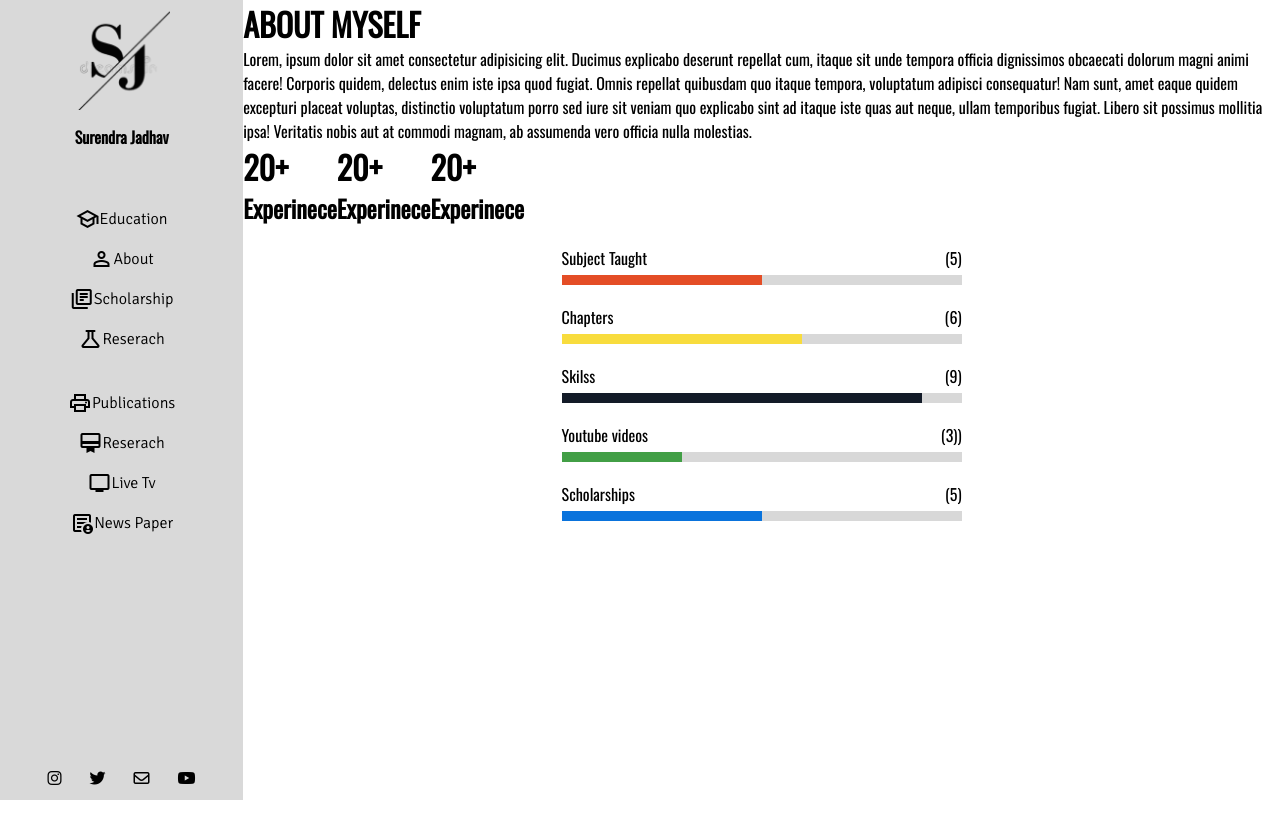
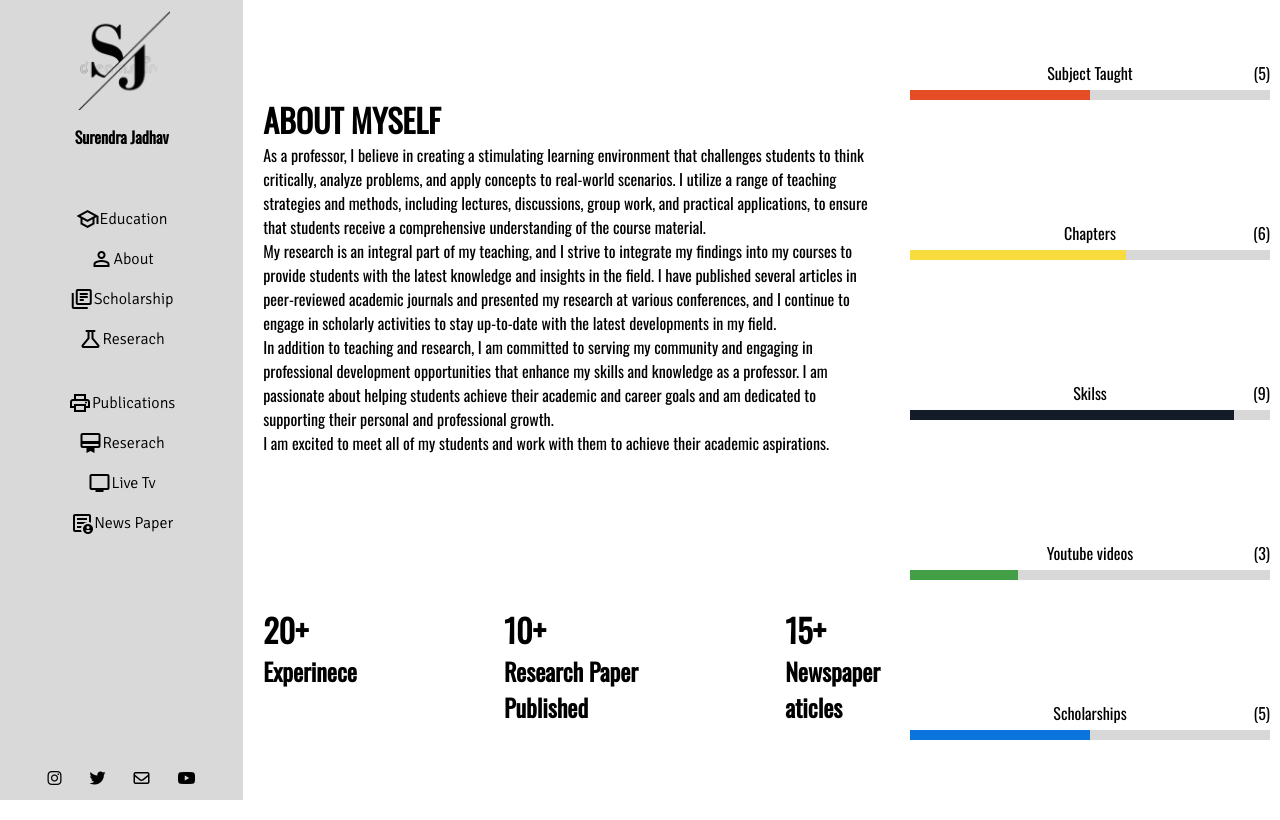
Before and after one commit to MinalSalvi/Portfolio_FE, an Angular app: page /About in a window 1280 px wide. Built offline with nearby package versions, Linux system fonts and the light colour scheme.

Commit message:
About page Update!

```diff
--- a/src/app/about/about.component.css
+++ b/src/app/about/about.component.css
@@ -33,32 +33,65 @@ font-family: 'Oswald', sans-serif;
   padding: 4ch;
 } */
 
+.container{
+  /* border: 1px solid red; */
+  display: flex;
+
+}
+
+.LS{
+/* border: 1px solid blue; */
+display: flex;
+flex-direction: column;
+
+}
+
+.container-skills{
+  /* border: 1px solid black; */
+  width:45vh;
+  height: 100vh;
+  display: flex;
+  flex-direction: column;
+  justify-content: space-around;
+  margin: 0;
+}
+
+.LS{
+  display: flex;
+  /* border: 1px solid red; */
+  justify-content: space-around;
+  padding: 20px;
+}
 
 .LS-down{
   display: flex;
+  flex-direction: row;
+  justify-content: space-between;
 }
 
+.RS{
+  margin: 0;
+  /* border: 1px solid red; */
+  padding: 10px;
+
+
+
+}
 .wrapper{
-  border: 1px solid red;
-  /* height: 30px; */
+
   height:auto;
 }
-.fill{
-  height: 20px;
-  border: 1px solid blue;
-  margin: 25px 50px;
-background-color: yellow;
-  border-radius: 50px;
+
+.container-skills{
+  /* border: 1px solid blue; */
 }
+
 body {
   font-size: 12px;
   font-family: 'Roboto', sans-serif;
 
 }
-.container-skills {
-	margin: 20px auto 0 auto;
-  max-width: 400px;
-}
+
 
 .bar {
   position: relative;
@@ -81,8 +114,7 @@ body {
 	right: 0;
 }
 
-/* Animations Below - Replace ease-out with infinite for infinite loop*/
-/*Edit here for html*/
+
 .bar-fill-html {
 	width: 50%;
   background-color: #e44d26;
@@ -257,3 +289,9 @@ body {
         width: 50%;
     }
 }
+
+.bar-title{
+
+ display: flex;
+ justify-content: center;
+}
--- a/src/app/about/about.component.html
+++ b/src/app/about/about.component.html
@@ -39,7 +39,23 @@
                 ABOUT MYSELF
             </h1>
             <p>
-                Lorem, ipsum dolor sit amet consectetur adipisicing elit. Ducimus explicabo deserunt repellat cum, itaque sit unde tempora officia dignissimos obcaecati dolorum magni animi facere! Corporis quidem, delectus enim iste ipsa quod fugiat. Omnis repellat quibusdam quo itaque tempora, voluptatum adipisci consequatur! Nam sunt, amet eaque quidem excepturi placeat voluptas, distinctio voluptatum porro sed iure sit veniam quo explicabo sint ad itaque iste quas aut neque, ullam temporibus fugiat. Libero sit possimus mollitia ipsa! Veritatis nobis aut at commodi magnam, ab assumenda vero officia nulla molestias.
+                As a professor, I believe in creating a stimulating learning environment that challenges students to think critically, analyze problems, and apply concepts to real-world scenarios. I utilize a range of teaching strategies and methods, including lectures, discussions, group work, and practical applications, to ensure that students receive a comprehensive understanding of the course material.
+
+                <br>
+
+                My research is an integral part of my teaching, and I strive to integrate my findings into my courses to provide students with the latest knowledge and insights in the field. I have published several articles in peer-reviewed academic journals and presented my research at various conferences, and I continue to engage in scholarly activities to stay up-to-date with the latest developments in my field.
+
+                <br>
+                In addition to teaching and research, I am committed to serving my community and engaging in professional development opportunities that enhance my skills and knowledge as a professor. I am passionate about helping students achieve their academic and career goals and am dedicated to supporting their personal and professional growth.
+                <br>
+
+                I am excited to meet all of my students and work with them to achieve their academic aspirations.
+                <br>
+
+
+
+
+
             </p>
         </div>
         <div class="LS-down">
@@ -50,21 +66,23 @@
             </div>
 
             <div class="card-1">
-                <h1>20+</h1>
-                <h2> Experinece </h2>
+                <h1>10+</h1>
+                <h2> Research Paper <br>
+                    Published </h2>
             </div>
 
             <div class="card-1">
-                <h1>20+</h1>
-                <h2> Experinece </h2>
+                <h1>15+</h1>
+                <h2> Newspaper<br> aticles</h2>
             </div>
 
         </div>
+
     </div>
 
 
     <div class="RS">
-        <div class="container">
+
 
 <div class="container-skills">
     <div class="html">
@@ -97,7 +115,7 @@
     <div class="responsive-design">
         <p class="bar-title">
             Youtube videos
-            <span class="percent align-right">(3))</span>
+            <span class="percent align-right">(3)</span>
         </p>
         <div class="bar">
             <div class="bar-fill bar-fill-responsive start"></div>
@@ -114,7 +132,7 @@
     </div>
 </div>
         </div>
-    </div>
+
 
 
 </div>
```
